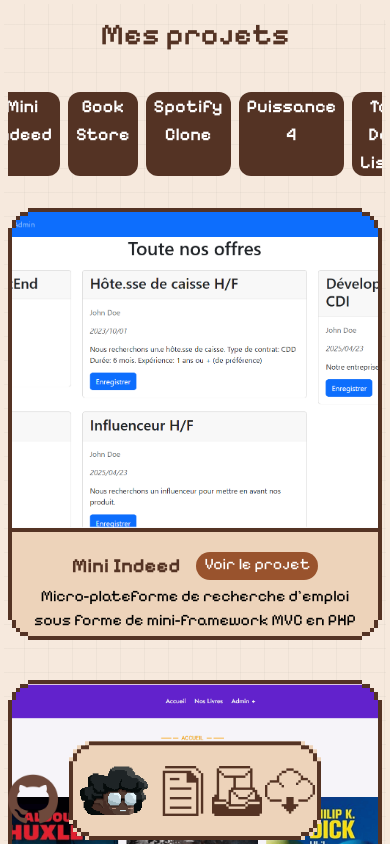
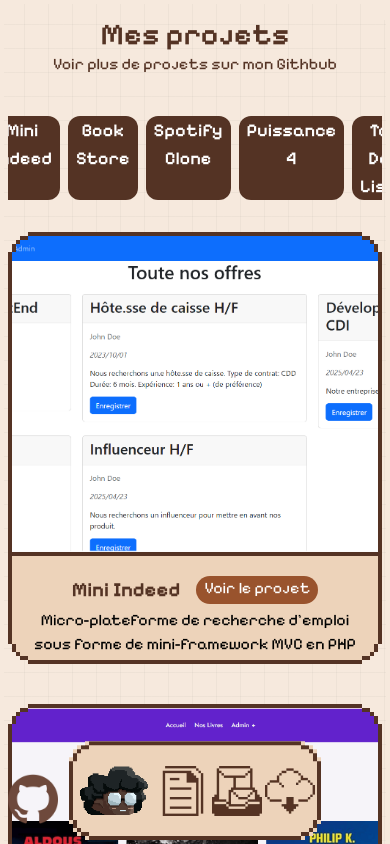
Before and after one commit to luandaSarah/Sarah_Portfolio, a Next.js app in the folder portfolio_app/: page /projects in a window 390 px wide. Built offline with nearby package versions, Linux system fonts and the light colour scheme.

Commit message:
feat(projects page)[ADD] Ajout d'un lien vers mon github

```diff
--- a/portfolio_app/src/app/projects/[slug]/page.js
+++ b/portfolio_app/src/app/projects/[slug]/page.js
@@ -43,8 +43,6 @@
   };
 
   const pageFound = () => {
-
-
     const incrImage = (img) => {
       if (indexImg < img.length - 1) {
         setIndexImg(indexImg + 1);
--- a/portfolio_app/src/app/projects/page.js
+++ b/portfolio_app/src/app/projects/page.js
@@ -4,6 +4,7 @@
 import ProjectsThumbnails from "../Components/ProjectsThumbnails";
 import AllProjects from "../Components/AllProjects";
 import React from "react";
+import Link from "next/link";
 
 export default function Projects() {
   const scrollToProject = (id) => {
@@ -12,18 +13,17 @@
     currentProject.scrollIntoView({
       behavior: "smooth",
       block: "start",
-
-
     });
   };
 
   const PageContent = () => {
     return (
       <div className="projectsPage  w-full py-4 lg:py-2 px-2 lg:px-10  flex flex-col md:grid md:grid-cols-5 md:grid-rows-9 mb-73px lg:mb-0 overflow-hidden gap-8 md:gap-4">
-        <div className="projectTitle-container  col-start-1 col-end-6 row-start-1 row-end-2 w-full sticky md:static">
-          <h1 className=" text-3xl font-semibold  text-blackColor text-center">
+        <div className="projectTitle-container text-center text-blackColor col-start-1 col-end-6 row-start-1 row-end-2 w-full sticky md:static">
+          <h1 className=" text-3xl font-semibold   ">
             Mes projets
           </h1>
+          <Link href="https://github.com/luandaSarah" className="hover:text-secondaryColor">Voir plus de projets sur mon Githbub</Link>
         </div>
 
         <div className="col-start-1 col-end-6 md:col-end-2 row-start-2  row-end-3 md:row-end-10 sticky md:static">
@@ -32,11 +32,10 @@
               <li
                 key={index}
                 onClick={() => scrollToProject(project.slug)}
-                className=" bg-blackColor px-2 rounded-xl text-center cursor-pointer hover:bg-blackColor hover:opacity-85 mt-2 ">
-
+                className=" bg-blackColor px-2 rounded-xl text-center cursor-pointer hover:bg-blackColor hover:opacity-85 mt-2 "
+              >
                 {project.title}
               </li>
-
             ))}
           </ul>
         </div>
```
